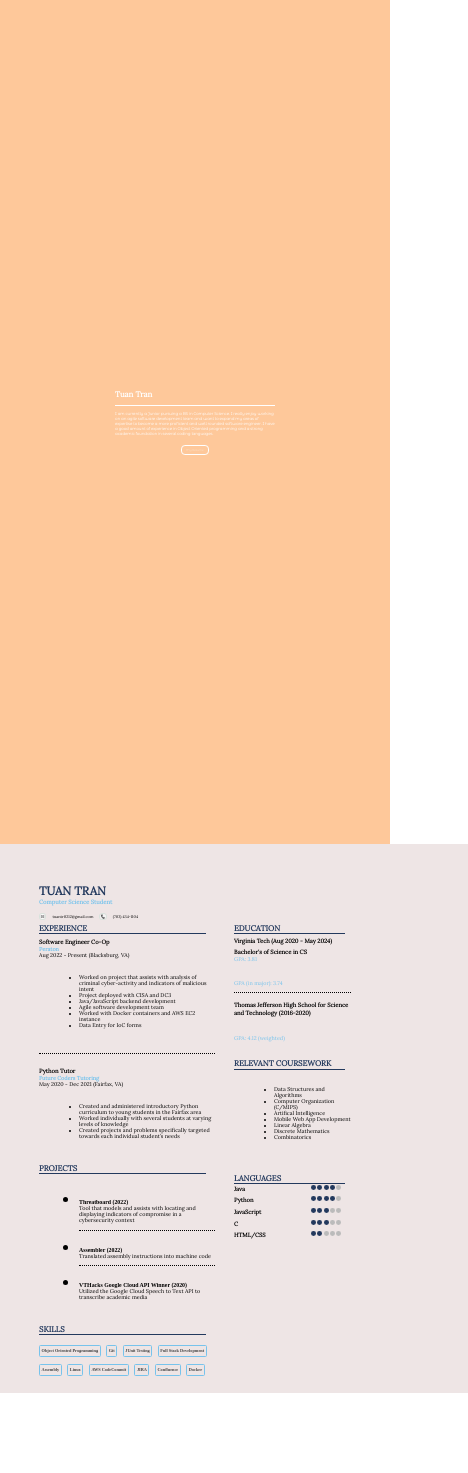
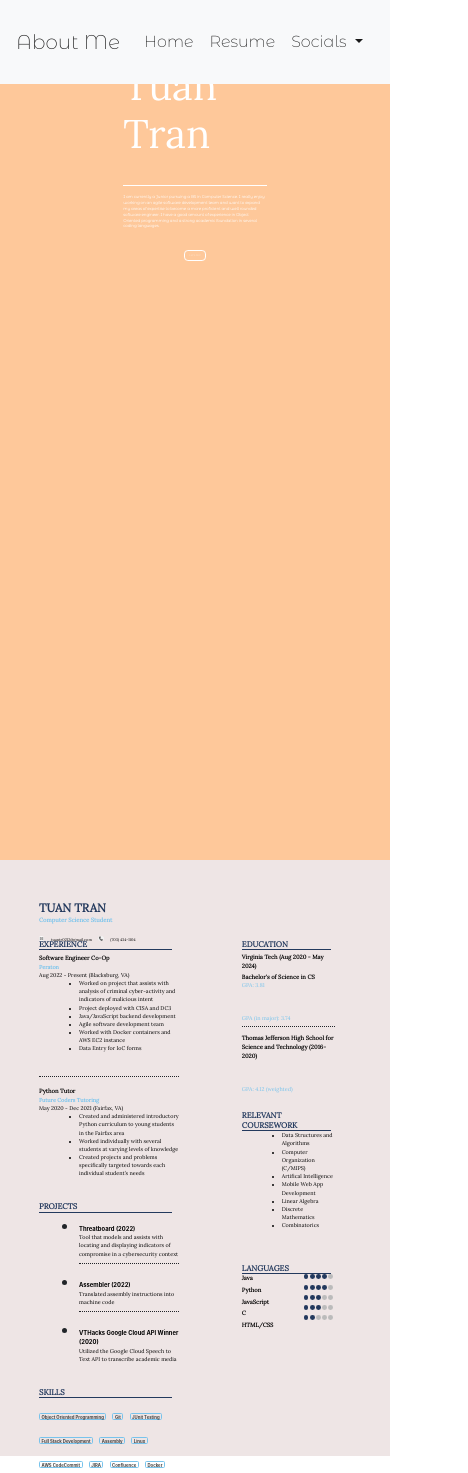
Before and after one commit to tuanv20/ResumeWebsite, a plain HTML site: page index.html in a window 390 px wide. Shown: the whole page, 468 px wide, since content can reach past the window. Before the commit the page ends 1393 px from the top, so only its background shows below. Drawn offline with nearby package versions, Linux system fonts and the light colour scheme.

Commit message:
Added static navbar functionality

```diff
--- a/css/style.css
+++ b/css/style.css
@@ -93,8 +93,11 @@ h1 {
 .wrapper {
     max-width: 41vw;
     margin: auto;
+    margin-top: 4%;
     padding: 2.1vw;
     display: block;
+    padding-top: 12%;
+    caret-color: transparent;
 }
 
 .buttonBox {
@@ -147,7 +150,7 @@ h1 {
 .resumecontent{
   display: flex;
   flex-direction: column;
-  margin-right: 5%;
+  margin-right: 20%;
   width: 45%;
   height: 100%;
 }
@@ -174,7 +177,8 @@ h1 {
 .skill{
   display: inline-block;
   border-style: solid;
-  padding: 0.4vw;
+  padding-left: 0.4vw;
+  padding-right: 0.4vw;
   border-color:#77C3EC;
   border-width:thin;
   border-radius: 0.4vw;
@@ -185,7 +189,7 @@ h1 {
   margin-top: 0.4vw;
   line-height: 1.9vw;
   font-weight: bold;
-  font-weight: bold;
+  /* vertical-align: middle; */
 }
 
 .skill:hover{
--- a/index.html
+++ b/index.html
@@ -10,18 +10,57 @@
   <link href="https://fonts.googleapis.com/css?family=Work+Sans" rel="stylesheet">
   <link href="https://fonts.googleapis.com/css2?family=Montserrat+Alternates:wght@200&display=swap" rel="stylesheet">
   <link href="https://fonts.googleapis.com/css2?family=Lora&family=Montserrat+Alternates:wght@200&display=swap" rel="stylesheet">
-
+  <link rel="stylesheet" href="https://cdn.jsdelivr.net/npm/bootstrap@4.3.1/dist/css/bootstrap.min.css" integrity="sha384-ggOyR0iXCbMQv3Xipma34MD+dH/1fQ784/j6cY/iJTQUOhcWr7x9JvoRxT2MZw1T" crossorigin="anonymous">
+  <style>
+    .navbar {
+    margin-bottom: 0;
+    width: 100%;
+    height: 10%;
+    }
+    .h1{
+      font-size: 2vw;
+    }
+  </style>
 </head>
 
 <body>
     <header>
-      <div class="wrapper">
+      <!-- <nav class="navbar navbar-expand-lg navbar-light bg-light fixed-top"> -->
+      <nav class="navbar navbar-expand navbar-light bg-light fixed-top">
+          <a class="navbar-brand" href="#">About Me</a>
+          <button class="navbar-toggler" type="button" data-toggle="collapse" data-target="#navbarSupportedContent" aria-controls="navbarSupportedContent" aria-expanded="false" aria-label="Toggle navigation">
+            <span class="navbar-toggler-icon"></span>
+          </button>
+
+          <div class="collapse navbar-collapse" id="navbarSupportedContent">
+            <ul class="navbar-nav mr-auto">
+              <li class="nav-item active">
+                <a class="nav-link" href="#home">Home <span class="sr-only">(current)</span></a>
+              </li>
+              <li class="nav-item active">
+                <a class="nav-link" href="#resume">Resume</a>
+              </li>
+              <li class="nav-item dropdown active">
+                <a class="nav-link dropdown-toggle" href="#" id="navbarDropdown" role="button" data-toggle="dropdown" aria-haspopup="true" aria-expanded="false">
+                  Socials
+                </a>
+                <div class="dropdown-menu" aria-labelledby="navbarDropdown">
+                  <a class="dropdown-item" href="https://github.com/tuanv20">Github</a>
+                  <a class="dropdown-item" href="#">LinkedIn</a>
+                  <div class="dropdown-divider"></div>
+                  <a class="dropdown-item" href="#">Something else here</a>
+                </div>
+              </li>
+            </ul>
+          </div>
+      </nav>
+      <div class="wrapper" id = "home">
         <h1>Tuan Tran</h1>
         <p class="bio"> I am currently a Junior pursuing a BS in Computer Science.
           I really enjoy working on an agile software development team and want to expand my areas of expertise to become a more proficient and well rounded software engineer. I have a good amount of experience in Object Oriented programming and a strong academic foundation in several coding languages.
         </p>
         <div class="buttonBox">
-          <a class="myButton" href="#resume">My Resume</a>
+          <a class="myButton" href="#resume">Let's Go!</a>
         </div>
       </div>
     </header>
@@ -172,5 +211,8 @@
         </div>
        </div>
     </div>
+  <script src="https://code.jquery.com/jquery-3.3.1.slim.min.js" integrity="sha384-q8i/X+965DzO0rT7abK41JStQIAqVgRVzpbzo5smXKp4YfRvH+8abtTE1Pi6jizo" crossorigin="anonymous"></script>
+  <script src="https://cdn.jsdelivr.net/npm/popper.js@1.14.7/dist/umd/popper.min.js" integrity="sha384-UO2eT0CpHqdSJQ6hJty5KVphtPhzWj9WO1clHTMGa3JDZwrnQq4sF86dIHNDz0W1" crossorigin="anonymous"></script>
+  <script src="https://cdn.jsdelivr.net/npm/bootstrap@4.3.1/dist/js/bootstrap.min.js" integrity="sha384-JjSmVgyd0p3pXB1rRibZUAYoIIy6OrQ6VrjIEaFf/nJGzIxFDsf4x0xIM+B07jRM" crossorigin="anonymous"></script>
 </body>
 </html>
```
